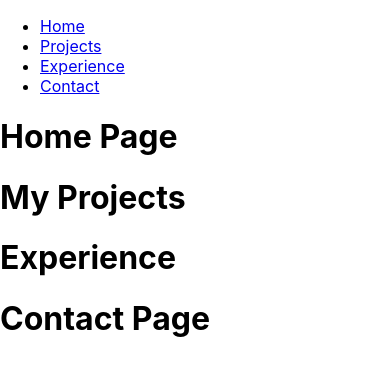
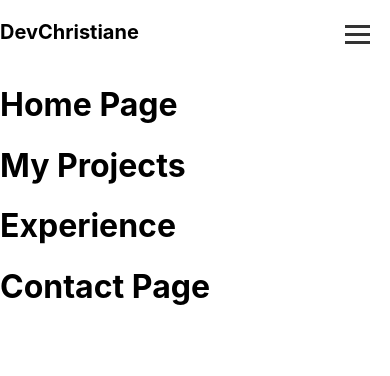
Before and after one commit to cdragvik/christiane, a React (Create React App) app: page / in a window 390 px wide. Shown: the top 376 px of the page. Built offline with nearby package versions, Linux system fonts and the light colour scheme.

Commit message:
header working with hamburger

```diff
--- a/package.json
+++ b/package.json
@@ -9,6 +9,7 @@
     "react": "^18.2.0",
     "react-dom": "^18.2.0",
     "react-scripts": "5.0.1",
+    "styled-components": "^6.1.8",
     "web-vitals": "^2.1.4"
   },
   "scripts": {
--- a/src/components/Header.js
+++ b/src/components/Header.js
@@ -1,17 +1,119 @@
-import React from 'react';
+import React, { useState } from 'react';
+import styled from 'styled-components';
+
+const HeaderContainer = styled.header`
+  position: sticky;
+  top: 0;
+  background-color: #ffffff;
+  padding: 20px 0;
+  z-index: 1000;
+  display: flex;
+  justify-content: space-between;
+  align-items: center;
+`;
+
+const Logo = styled.div`
+  font-size: 20px;
+  font-weight: bold;
+  margin-right: 20px; /* Adjust margin as needed */
+`;
+
+const Navigation = styled.nav`
+  ul {
+    list-style-type: none;
+    margin: 0;
+    padding: 0;
+    display: flex;
+    justify-content: center;
+  }
+
+  li {
+    margin: 0 20px;
+  }
+
+  a {
+    text-decoration: none;
+    color: #333333;
+    font-weight: bold;
+    transition: color 0.3s ease;
+
+    &:hover {
+      color: #555555;
+    }
+  }
+
+  @media (max-width: 768px) {
+    display: ${({ open }) => (open ? 'flex' : 'none')};
+    flex-direction: column;
+    position: absolute;
+    top: 80px; /* Adjust top position as needed */
+    right: 0;
+    background-color: #ffffff; /* Adjust background color as needed */
+    width: 100%;
+    padding: 20px;
+    z-index: 999; /* Ensure the menu appears above other content */
+  }
+`;
+
+const HamburgerMenu = styled.div`
+  display: none;
+
+  @media (max-width: 768px) {
+    display: block;
+    position: absolute;
+    top: 20px;
+    right: 20px;
+    cursor: pointer;
+    z-index: 1100;
+  }
+`;
+
+const Line = styled.div`
+  width: 25px;
+  height: 3px;
+  background-color: #333333;
+  margin: 5px 0;
+  transition: transform 0.3s ease-in-out;
+
+  &:first-child {
+    transform: ${({ open }) => (open ? 'rotate(45deg)' : 'none')};
+    transform-origin: top left;
+  }
+
+  &:nth-child(2) {
+    opacity: ${({ open }) => (open ? '0' : '1')};
+  }
+
+  &:last-child {
+    transform: ${({ open }) => (open ? 'rotate(-45deg)' : 'none')};
+    transform-origin: bottom left;
+  }
+`;
 
 function Header() {
+  const [open, setOpen] = useState(false);
+
+  const toggleMenu = () => {
+    setOpen(!open);
+  };
+
   return (
-    <header>
-      <nav>
+    <HeaderContainer>
+      <Logo>DevChristiane</Logo>
+      <Navigation open={open}>
         <ul>
           <li><a href="#home">Home</a></li>
           <li><a href="#projects">Projects</a></li>
           <li><a href="#experience">Experience</a></li>
           <li><a href="#contact">Contact</a></li>
         </ul>
-      </nav>
-    </header>
+      </Navigation>
+      <HamburgerMenu onClick={toggleMenu}>
+        <Line open={open} />
+        <Line open={open} />
+        <Line open={open} />
+      </HamburgerMenu>
+    </HeaderContainer>
   );
 }
 
```
Also changed, not shown: 1 other file (tests, documents, lock files or other folders).
